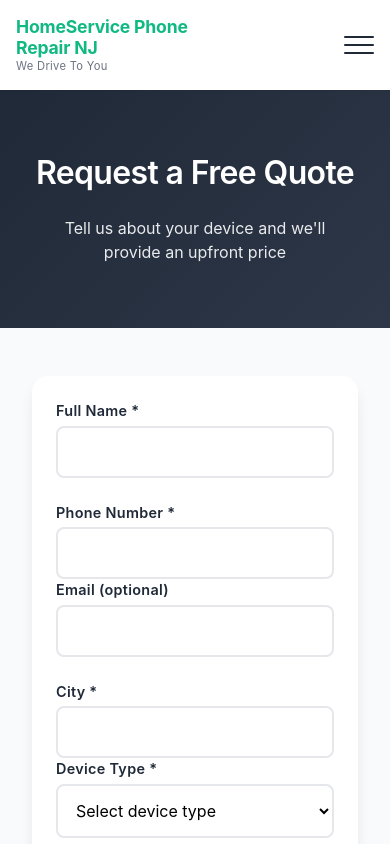
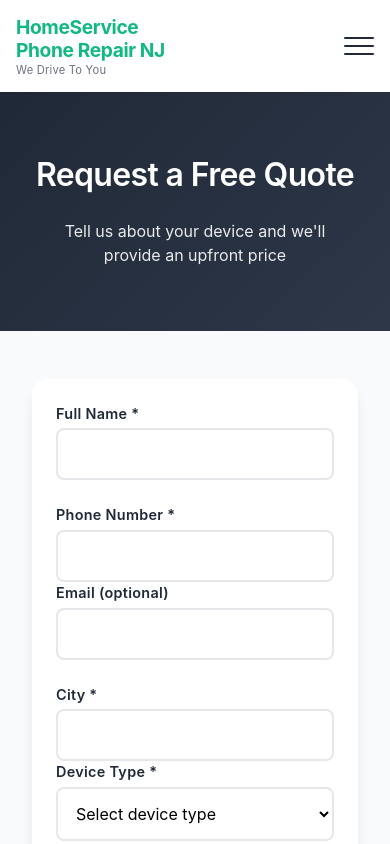
Before and after one commit to minhaj-isl8621/phone-repair-website, a React (Vite) app in the folder phone-repair-website/: page /quote in a window 390 px wide. Shown: the top 844 px of the page. Built offline with nearby package versions, Linux system fonts and the light colour scheme.

Commit message:
Clean up Header.css comments and improve mobile styling

```diff
--- a/phone-repair-website/src/components/layout/Header.css
+++ b/phone-repair-website/src/components/layout/Header.css
@@ -26,7 +26,7 @@
   color: var(--primary-green);
   line-height: 1.2;
   white-space: nowrap;
-  letter-spacing: -0.02em; /* Slight tightening for logo feel */
+  letter-spacing: -0.02em;
   text-transform: none;
   display: inline-block;
 }
@@ -51,7 +51,7 @@
 @media (max-width: 1024px) and (min-width: 769px) {
   .logo-text {
     font-size: 1.3rem;
-    white-space: normal; /* Allow wrap if absolutely necessary */
+    white-space: normal;
     max-width: 280px;
   }
 }
@@ -137,17 +137,29 @@
   }
 }
 
-/* Mobile styles */
+/* Mobile styles - IMPROVED for better brand presence */
 @media (max-width: 768px) {
+  .logo a {
+    display: flex;
+    flex-direction: column;
+    line-height: 1.1;
+  }
+
   .logo-text {
-    font-size: 1.1rem;
+    font-size: 1.2rem;
+    font-weight: 700;
+    color: var(--primary-green);
+    line-height: 1.2;
+    letter-spacing: -0.02em;
     white-space: normal;
-    max-width: 180px;
-    letter-spacing: -0.01em;
+    max-width: 160px;
   }
 
   .logo-tagline {
     font-size: 0.7rem;
+    color: var(--light-text);
+    margin-top: 2px;
+    letter-spacing: 0.2px;
   }
 
   .mobile-menu-btn {
```
